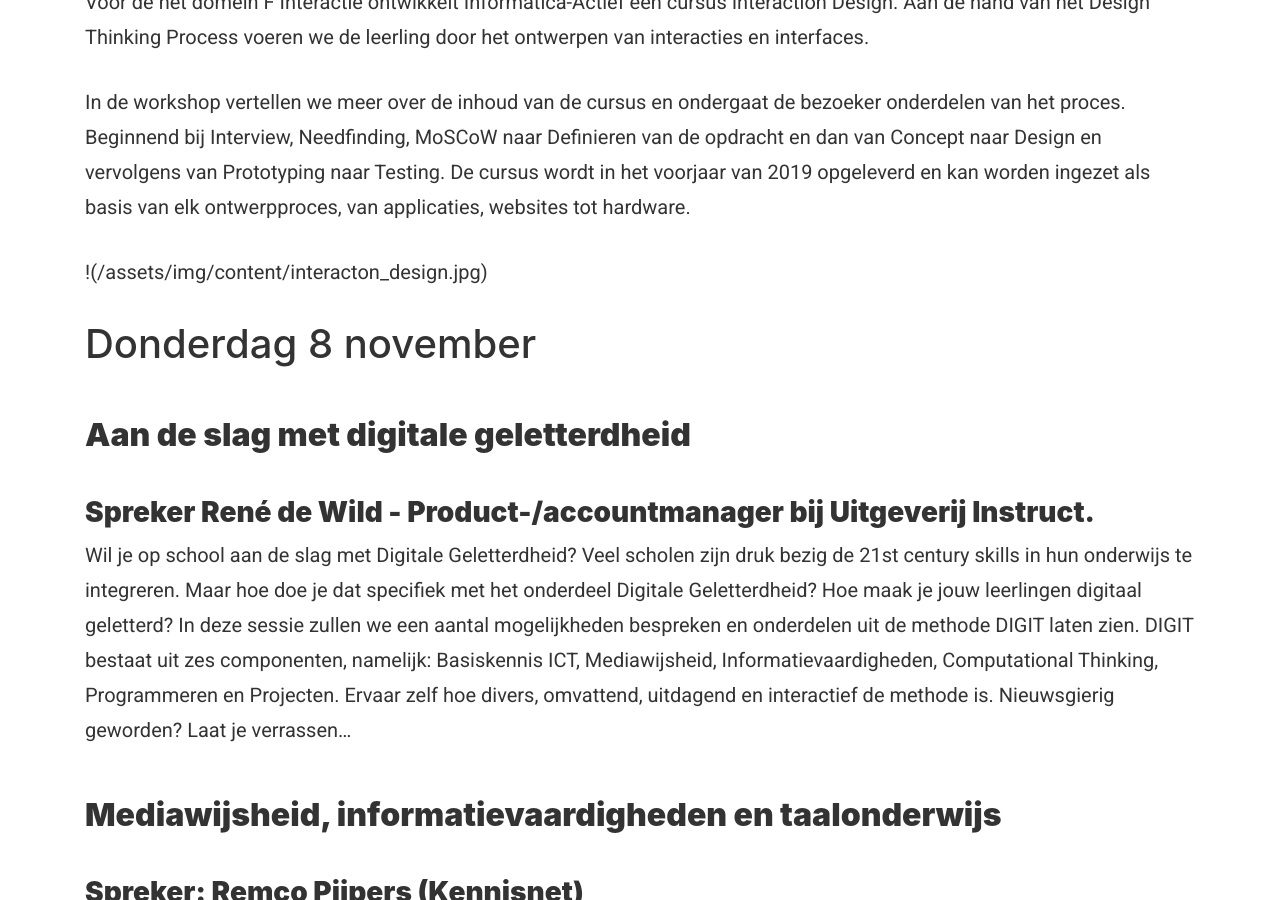
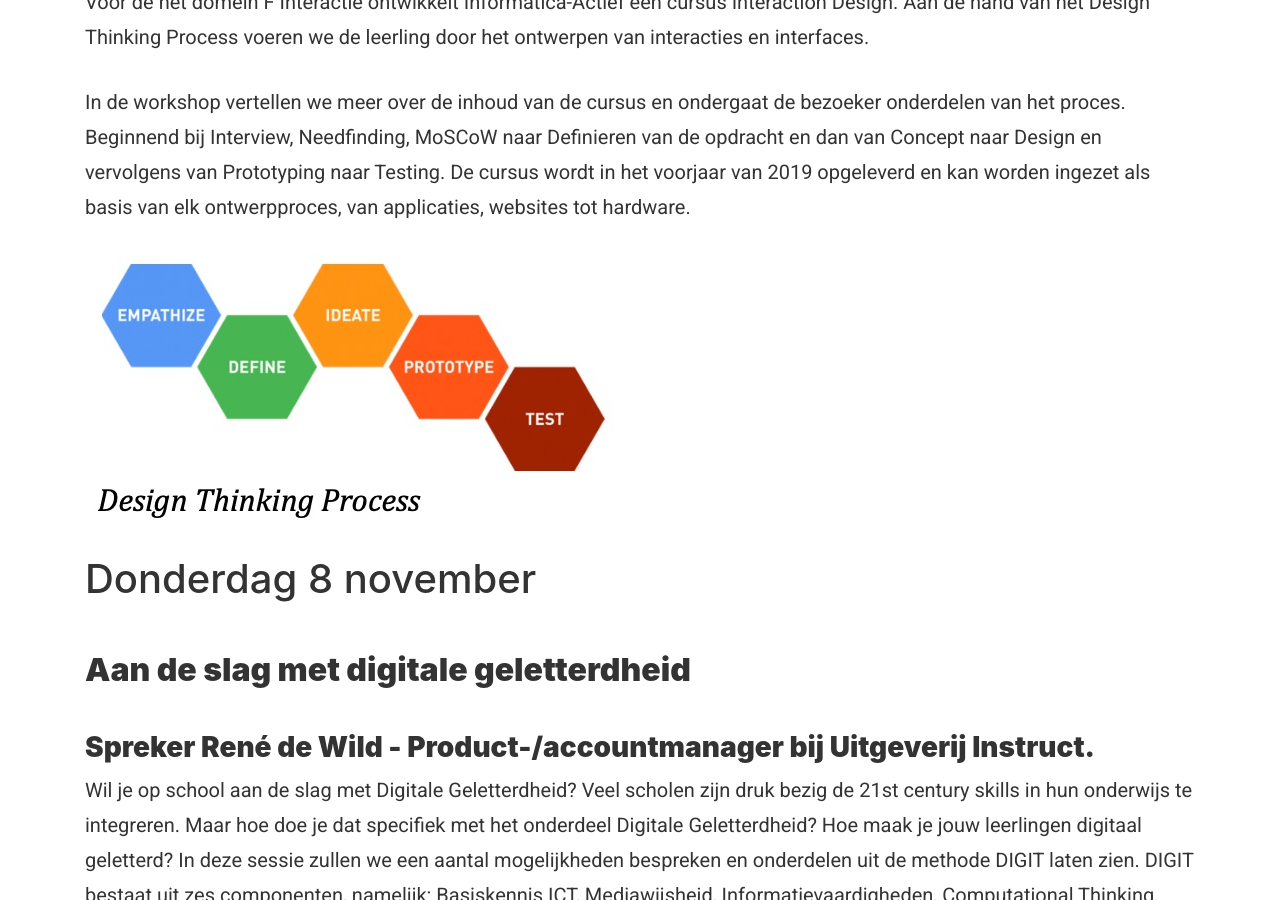
Before and after one commit to ieni/website, a Jekyll site: the page built from _projects/ieni-conferentie-2018.md, in a window 1280 px wide and 900 px high, scrolled down 4318 px. Built offline with Jekyll 4.4.1, drawn with Linux system fonts in a browser that asks for light colours; some of the changed text lies outside the part shown.

Commit message:
Update ieni-conferentie-2018.md

```diff
--- a/_projects/ieni-conferentie-2018.md
+++ b/_projects/ieni-conferentie-2018.md
@@ -66,7 +66,7 @@ Voor de het domein F Interactie ontwikkelt Informatica-Actief een cursus Interac
 
 In de workshop vertellen we meer over de inhoud van de cursus en ondergaat de bezoeker onderdelen van het proces. Beginnend bij Interview, Needfinding, MoSCoW naar Definieren van de opdracht en dan van Concept naar Design en vervolgens van Prototyping naar Testing. De cursus wordt in het voorjaar van 2019 opgeleverd en kan worden ingezet als basis van elk ontwerpproces, van applicaties, websites tot hardware.
 
-!({{ "/assets/img/content/interacton_design.jpg" | relative_url }})
+![Interaction design]({{ "/assets/img/content/interacton_design.jpg" | relative_url }})
 
 # Donderdag 8 november
 
@@ -100,7 +100,7 @@ Bij het eerste blok worden leerzame praktijkvoorbeelden getoond, en verbeteringe
 Het lesmateriaal wordt na afloop aan de deelnemers beschikbaar gesteld.
 De beide docenten die de workshop geven hebben deze module vorig cursusjaar in hun eigen informaticalessen uitgetest, en willen graag hun ervaringen met u delen. U bent van harte welkom.
 
-!({{ "/assets/img/content/user_experience.jpg" | relative_url }})
+![]({{ "/assets/img/content/user_experience.jpg" | relative_url }})
 
 
 ## Algoritmisch Denken en Programmeren in Java
```
